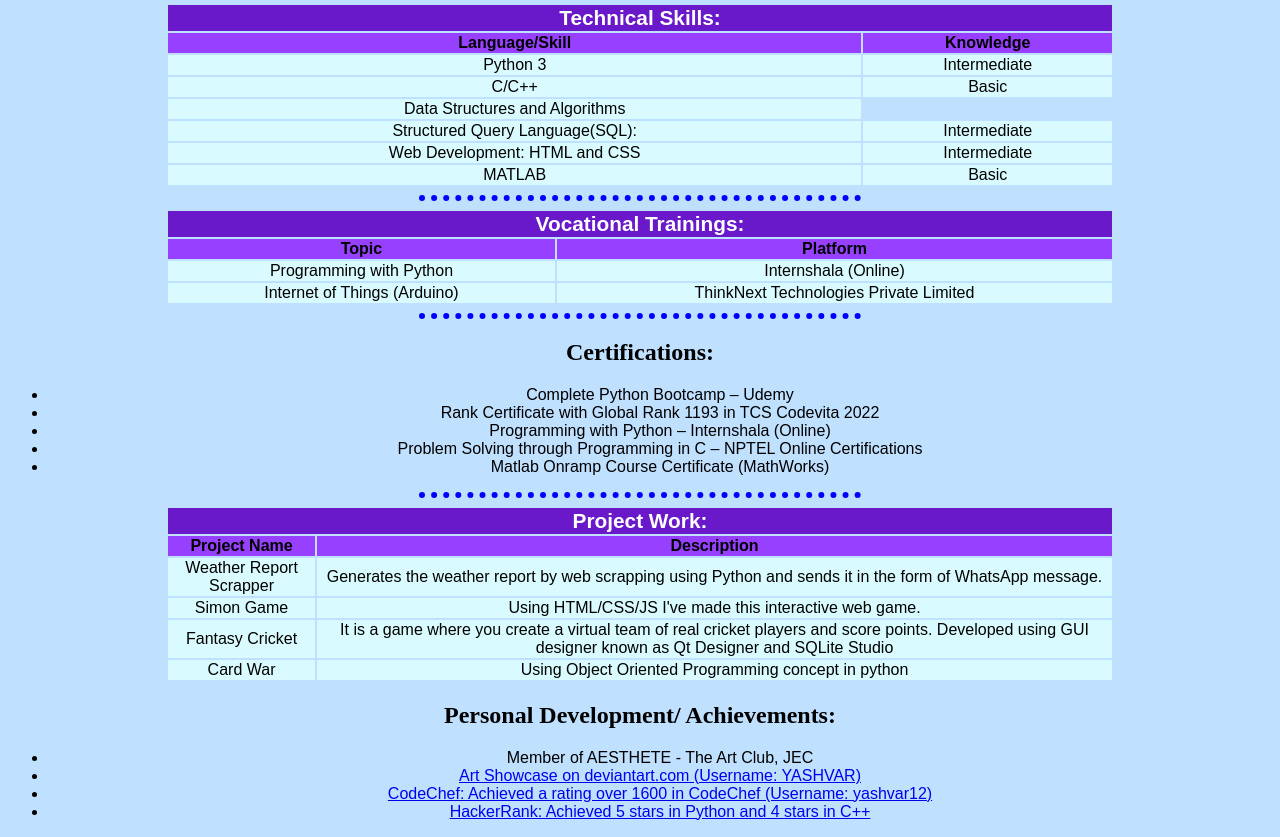
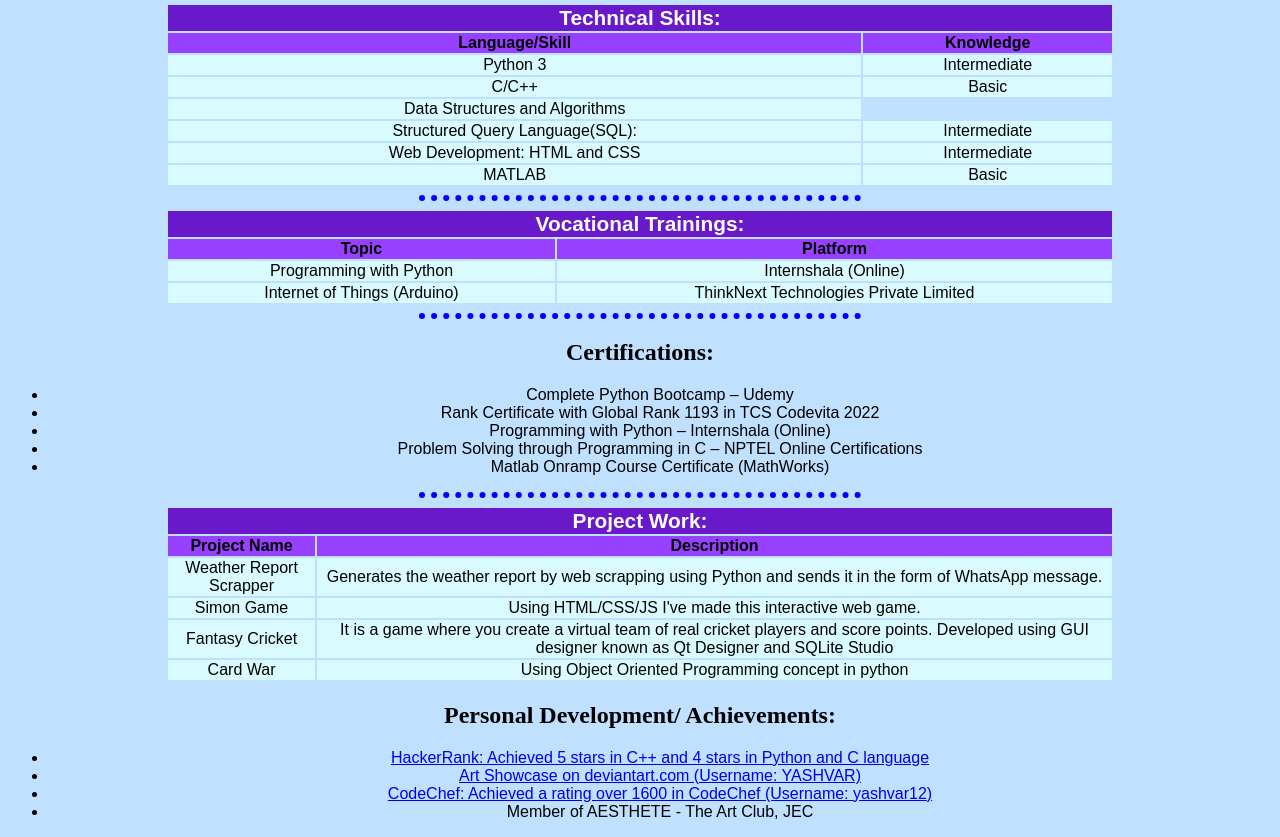
Before and after one commit to Yashvar/Yashvar_Resume, a plain HTML site: page index.html in a window 1280 px wide. Shown: the part 870-1707 px from the top of the page. Drawn offline with Linux system fonts and the light colour scheme.

Commit message:
Update index.html

```diff
--- a/index.html
+++ b/index.html
@@ -216,10 +216,10 @@ score points. Developed using GUI designer known as Qt Designer and SQLite Studi
 
   <h2>Personal Development/ Achievements:</h2>
   <ul>
-    <li>Member of AESTHETE - The Art Club, JEC</li>
+    <li><a href="https://www.hackerrank.com/yashvardhanr98">HackerRank: Achieved 5 stars in C++ and 4 stars in Python and C language</a></li>
     <li><a href="https://www.deviantart.com/yashvar/art/Kshi-871559341">Art Showcase on deviantart.com (Username: YASHVAR)</a></li>
     <li><a href="https://www.codechef.com/users/yashvar12">CodeChef: Achieved a rating over 1600 in CodeChef (Username: yashvar12)</a></li>
-    <li><a href="https://www.hackerrank.com/yashvardhanr98">HackerRank: Achieved 5 stars in Python and 4 stars in C++</a></li>
+    <li>Member of AESTHETE - The Art Club, JEC</li>
   </ul>
 
 </center>
```
